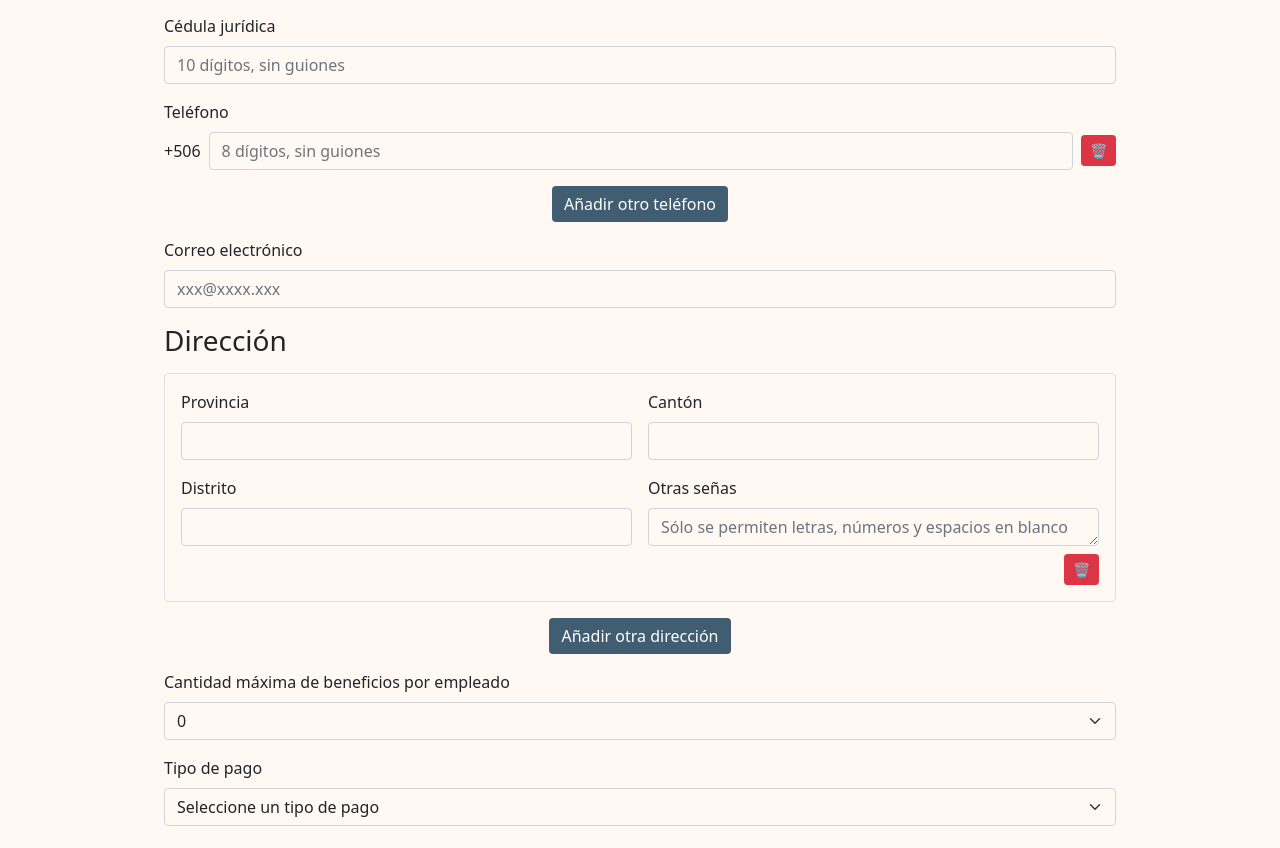
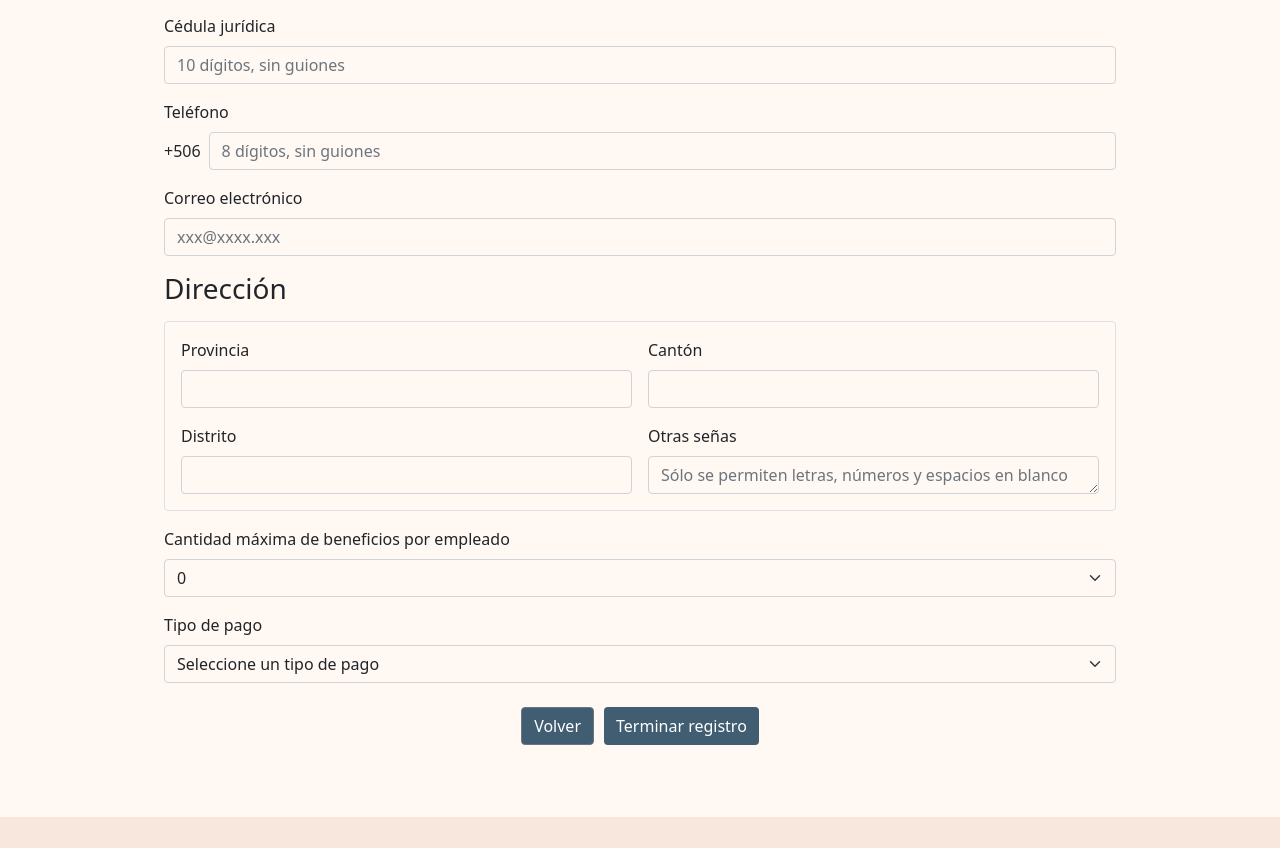
Before and after one commit to braunnymadrigal/Infinipay-CO, a Vue app in the folder front-end/: page /RegisterCompany in a window 1280 px wide. Shown: the part 647-1495 px from the top of the page. Built offline with nearby package versions, Linux system fonts and the light colour scheme.

Commit message:
Eliminar lógica de poder agregar más teléfonos y direcciones, de momento

```diff
--- a/front-end/src/components/RegisterCompany.vue
+++ b/front-end/src/components/RegisterCompany.vue
@@ -64,6 +64,17 @@
         </div>
 
         <div class="mb-3">
+          <label for="phoneNumber" class="form-label">Teléfono</label>
+          <div class="d-flex align-items-center mb-2">
+            <span class="me-2">+506</span>
+            <input type="text" class="form-control"
+            style="background-color: #FFF8F3;" v-model="phoneNumber"
+            id="phoneNumber" required pattern="\d{8}"
+            placeholder="8 dígitos, sin guiones">
+          </div>
+        </div>
+
+        <!-- <div class="mb-3">
           <label class="form-label">Teléfono</label>
           <div v-for="(phoneNumber, index) in phoneNumbers" :key="index"
             class="d-flex align-items-center mb-2">
@@ -83,8 +94,7 @@
               Añadir otro teléfono
             </button>
           </div>
-
-        </div>
+        </div> -->
 
         <div class="mb-3">
           <label for="email" class="form-label">Correo electrónico</label>
@@ -96,7 +106,42 @@
         </div>
 
         <h3 class="fw-normal mb-3">Dirección</h3>
-        <div v-for="(addr, index) in addresses" :key="index"
+        <div class="border p-3 rounded mb-3">
+          <div class="row g-3">
+            <div class="col-md-6">
+              <label for="province" class="form-label">Provincia</label>
+              <input type="text" class="form-control"
+              style="background-color: #FFF8F3;" v-model="address.province"
+              id="province" required maxlength="10"
+              pattern="^[a-zA-ZáéíóúÁÉÍÓÚ\s]+$">
+            </div>
+            <div class="col-md-6">
+              <label for="canton" class="form-label">Cantón</label>
+              <input type="text" class="form-control"
+              style="background-color: #FFF8F3;" v-model="address.canton"
+              id="canton" required maxlength="100"
+              pattern="^[a-zA-ZáéíóúÁÉÍÓÚ\s]+$">
+            </div>
+            <div class="col-md-6">
+              <label for="district" class="form-label">Distrito</label>
+              <input type="text" class="form-control"
+              style="background-color: #FFF8F3;" v-model="address.district"
+              id="district" required maxlength="100"
+              pattern="^[a-zA-ZáéíóúÁÉÍÓÚ\s]+$">
+            </div>
+            <div class="col-md-6">
+              <label for="otherSigns" class="form-label">Otras señas</label>
+              <textarea class="form-control" style="background-color: #FFF8F3;
+              height: 38px;" v-model="address.otherSigns" id="otherSigns"
+              required maxlength="300" pattern="^[a-zA-Z0-9áéíóúÁÉÍÓÚ\s]+$"
+              rows="2" placeholder=
+              "Sólo se permiten letras, números y espacios en blanco">
+            </textarea>
+            </div>
+          </div>
+        </div>
+
+        <!-- <div v-for="(addr, index) in addresses" :key="index"
           class="border p-3 rounded mb-3">
           <div class="row g-3">
             <div class="col-md-6">
@@ -148,7 +193,7 @@
             @click="addAddress" :disabled="addresses.length >= 100">
             Añadir otra dirección
           </button>
-        </div>
+        </div> -->
 
         <div class="mb-3">
           <label for="benefits" class="form-label">
@@ -228,47 +273,45 @@ export default {
     const legalName = ref('');
     const description = ref('');
     const idNumber = ref('');
-    const phoneNumbers = ref(['']);
+    const phoneNumber = ref('');
     const email = ref('');
-    const addresses = ref([
-      {
-        province: '',
-        canton: '',
-        district: '',
-        otherSigns: ''
-      }
-    ]);
+    const address = ref({
+      province: '',
+      canton: '',
+      district: '',
+      otherSigns: ''
+    });
     const benefits = ref(0);
     const paymentType = ref('');
 
-    function addPhoneNumber() {
-      if (phoneNumbers.value.length < 100) {
-        phoneNumbers.value.push('');
-      }
-    }
+    // function addPhoneNumber() {
+    //   if (phoneNumbers.value.length < 100) {
+    //     phoneNumbers.value.push('');
+    //   }
+    // }
 
-    function deletePhoneNumber(index) {
-      if (phoneNumbers.value.length > 1) {
-        phoneNumbers.value.splice(index, 1);
-      }
-    }
+    // function deletePhoneNumber(index) {
+    //   if (phoneNumbers.value.length > 1) {
+    //     phoneNumbers.value.splice(index, 1);
+    //   }
+    // }
 
-    function addAddress() {
-      if (addresses.value.length < 100) {
-        addresses.value.push({
-          province: '',
-          canton: '',
-          district: '',
-          otherSigns: ''
-        });
-      }
-    }
+    // function addAddress() {
+    //   if (addresses.value.length < 100) {
+    //     addresses.value.push({
+    //       province: '',
+    //       canton: '',
+    //       district: '',
+    //       otherSigns: ''
+    //     });
+    //   }
+    // }
 
-    function deleteAddress(index) {
-      if (addresses.value.length > 1) {
-        addresses.value.splice(index, 1);
-      }
-    }
+    // function deleteAddress(index) {
+    //   if (addresses.value.length > 1) {
+    //     addresses.value.splice(index, 1);
+    //   }
+    // }
 
     function submitForm() {
       alert('¡Empresa registrada exitosamente!');
@@ -279,15 +322,15 @@ export default {
       description,
       legalName,
       idNumber,
-      phoneNumbers,
+      phoneNumber,
       email,
-      addresses,
+      address,
       benefits,
       paymentType,
-      addPhoneNumber,
-      deletePhoneNumber,
-      addAddress,
-      deleteAddress,
+      // addPhoneNumber,
+      // deletePhoneNumber,
+      // addAddress,
+      // deleteAddress,
       submitForm
     };
   }
```
